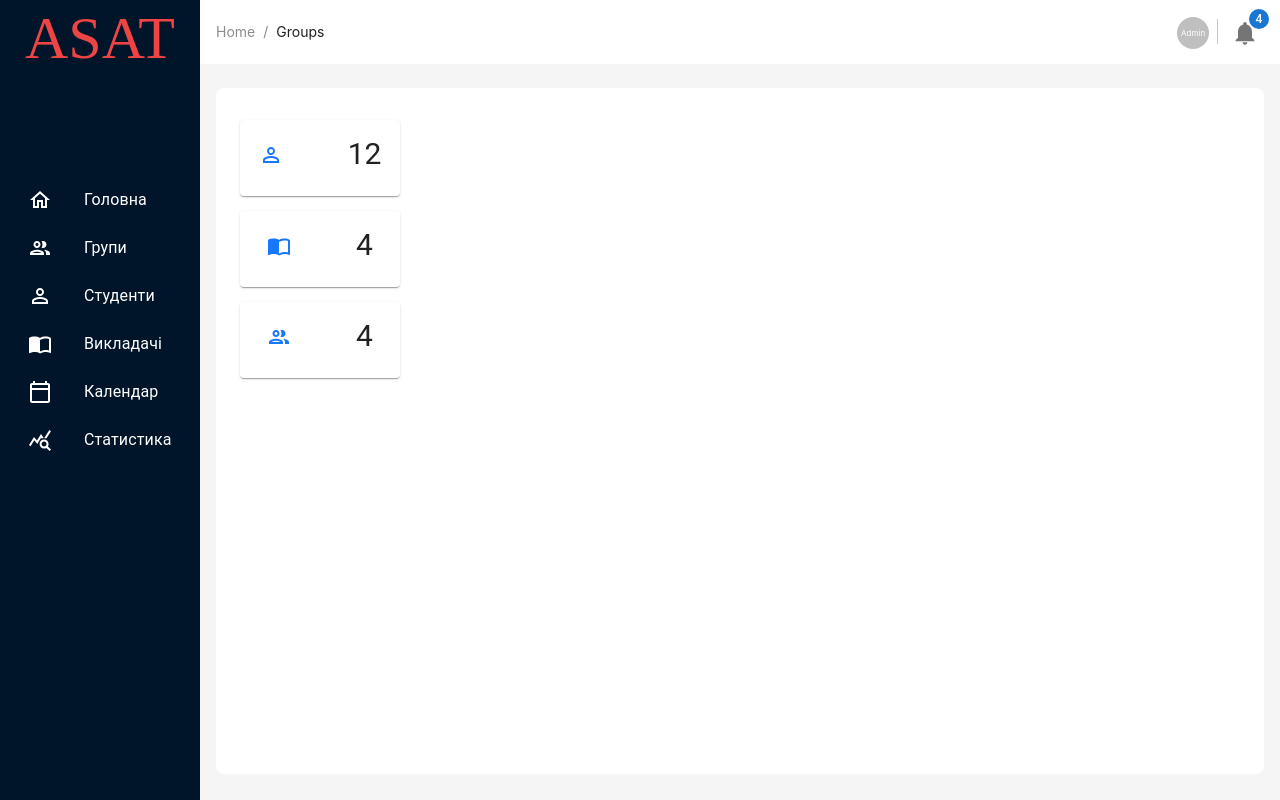
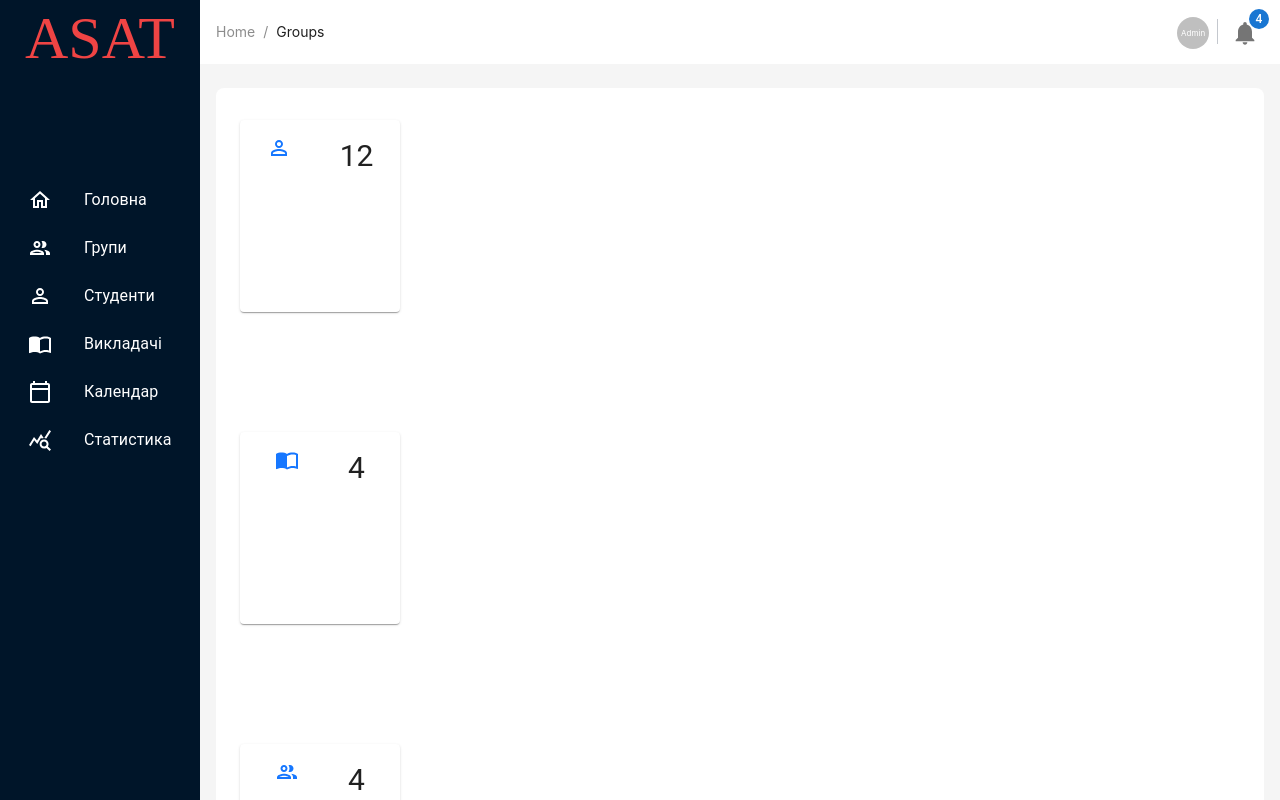
Before and after one commit to troanart/Test-ehs, a Next.js app: page /admin in a window 1280 px wide. Shown: the top 800 px of the page. Built offline with nearby package versions, Linux system fonts and the light colour scheme.

Commit message:
пофиксил проблему с иконками в проде

```diff
--- a/app/admin/page.js
+++ b/app/admin/page.js
@@ -1,10 +1,12 @@
 import React from "react";
 import CardList from "../ui/common/dashboard/card-list";
+import Diagrams from "../ui/common/dashboard/diagrams";
 
 const Admin = () => {
   return (
     <div>
       <CardList />
+      {/* <Diagrams /> */}
     </div>
   );
 };
--- a/app/ui/common/dashboard/card-info.js
+++ b/app/ui/common/dashboard/card-info.js
@@ -1,21 +1,21 @@
-import * as React from "react";
-import Box from "@mui/material/Box";
-import Card from "@mui/material/Card";
-import CardActions from "@mui/material/CardActions";
-import CardContent from "@mui/material/CardContent";
-import Button from "@mui/material/Button";
-import Typography from "@mui/material/Typography";
+// import * as React from "react";
+// import Box from "@mui/material/Box";
+// import Card from "@mui/material/Card";
+// import CardActions from "@mui/material/CardActions";
+// import CardContent from "@mui/material/CardContent";
+// import Button from "@mui/material/Button";
+// import Typography from "@mui/material/Typography";
 
-const bull = (
-  <Box
-    component="span"
-    sx={{ display: "inline-block", mx: "2px", transform: "scale(0.8)" }}>
-    •
-  </Box>
-);
+// const bull = (
+//   <Box
+//     component="span"
+//     sx={{ display: "inline-block", mx: "2px", transform: "scale(0.8)" }}>
+//     •
+//   </Box>
+// );
 
-export default function BasicCard() {
-  return (
+// export default function BasicCard() {
+//   return (
 
-  );
-}
+//   );
+// }
--- a/app/ui/common/dashboard/card-list.js
+++ b/app/ui/common/dashboard/card-list.js
@@ -48,30 +48,27 @@ export default function CardList() {
   const menuItems = [
     {
       title: "Студенти",
-      icon: <PersonOutlineOutlinedIcon className="w-12 h-12" />,
+      icon: <PersonOutlineOutlinedIcon />,
       value: data.students.length || 0,
     },
     {
       title: "Викладачі",
-      icon: <ImportContactsOutlinedIcon className="w-12 h-12" />,
+      icon: <ImportContactsOutlinedIcon />,
       value: data.teachers.length || 0,
     },
     {
       title: "Групи",
-      icon: <GroupOutlinedIcon className="w-12 h-12" />,
+      icon: <GroupOutlinedIcon />,
       value: data.groups.length || 0,
     },
   ];
 
   return (
-    <Box sx={{ width: "100%", maxWidth: 280, bgcolor: "background.paper" }}>
+    <Box sx={{ width: 100 + "%", maxWidth: 280, bgcolor: "background.paper" }}>
       <nav aria-label="secondary mailbox folders">
         <List>
           {menuItems.map((item) => (
-            <ListItem
-              sx={{ marginBottom: "15px" }}
-              disablePadding
-              key={item.title}>
+            <ListItem sx={{ marginBottom: 15 }} disablePadding key={item.title}>
               <Card sx={{ minWidth: 160 }}>
                 <CardContent
                   sx={{
@@ -79,17 +76,22 @@ export default function CardList() {
                     justifyContent: "center",
                     alignItems: "center",
                     "&:last-child": {
-                      paddingBottom: "16px",
+                      paddingBottom: 16,
                     },
                   }}>
-                  <div className="mr-2">
-                    <ListItemIcon sx={{ color: "#1677ff" }}>
+                  <div style={{ marginRight: 8 }}>
+                    <ListItemIcon
+                      sx={{ color: "#1677ff", width: 48, height: 48 }}>
                       {item.icon}
                     </ListItemIcon>
                   </div>
                   <Divider orientation="vertical" className="h-12" />
-                  <div className="text-center mb-2 pl-3 ml-3 text-3xl">
-                    {item.value}
+                  <div style={{ marginLeft: 8 }}>
+                    <div
+                      style={{ marginBottom: 8 }}
+                      className="text-center text-3xl">
+                      {item.value}
+                    </div>
                   </div>
                 </CardContent>
               </Card>
--- /dev/null
+++ b/app/ui/common/dashboard/diagrams-card.js
@@ -0,0 +1,15 @@
+import * as React from "react";
+import Box from "@mui/material/Box";
+import Card from "@mui/material/Card";
+import CardActions from "@mui/material/CardActions";
+import CardContent from "@mui/material/CardContent";
+import Button from "@mui/material/Button";
+import Typography from "@mui/material/Typography";
+
+export default function DiagramsCards() {
+  return (
+    <Card sx={{ minWidth: 275 }}>
+      <CardContent></CardContent>
+    </Card>
+  );
+}
--- /dev/null
+++ b/app/ui/common/dashboard/diagrams.js
@@ -0,0 +1,34 @@
+import Chart from "chart.js/auto";
+
+export default function Diagrams() {
+  // (async function () {
+  //   const data = [
+  //     { year: 2010, count: 10 },
+  //     { year: 2011, count: 20 },
+  //     { year: 2012, count: 15 },
+  //     { year: 2013, count: 25 },
+  //     { year: 2014, count: 22 },
+  //     { year: 2015, count: 30 },
+  //     { year: 2016, count: 28 },
+  //   ];
+
+  //   new Chart(document.getElementById("acquisitions"), {
+  //     type: "bar",
+  //     data: {
+  //       labels: data.map((row) => row.year),
+  //       datasets: [
+  //         {
+  //           label: "Acquisitions by year",
+  //           data: data.map((row) => row.count),
+  //         },
+  //       ],
+  //     },
+  //   });
+  // })();
+
+  return (
+    <div style="width: 800px;">
+      <canvas id="acquisitions"></canvas>
+    </div>
+  );
+}
--- a/package.json
+++ b/package.json
@@ -21,6 +21,7 @@
     "@mui/styled-engine-sc": "^6.0.0-alpha.10",
     "antd": "^5.13.0",
     "axios": "^1.6.5",
+    "chart.js": "^4.4.1",
     "mongodb": "6.3",
     "next": "^14.1.0",
     "react": "^18.2.0",
```
Also changed, not shown: 1 other file (tests, documents, lock files or other folders).
